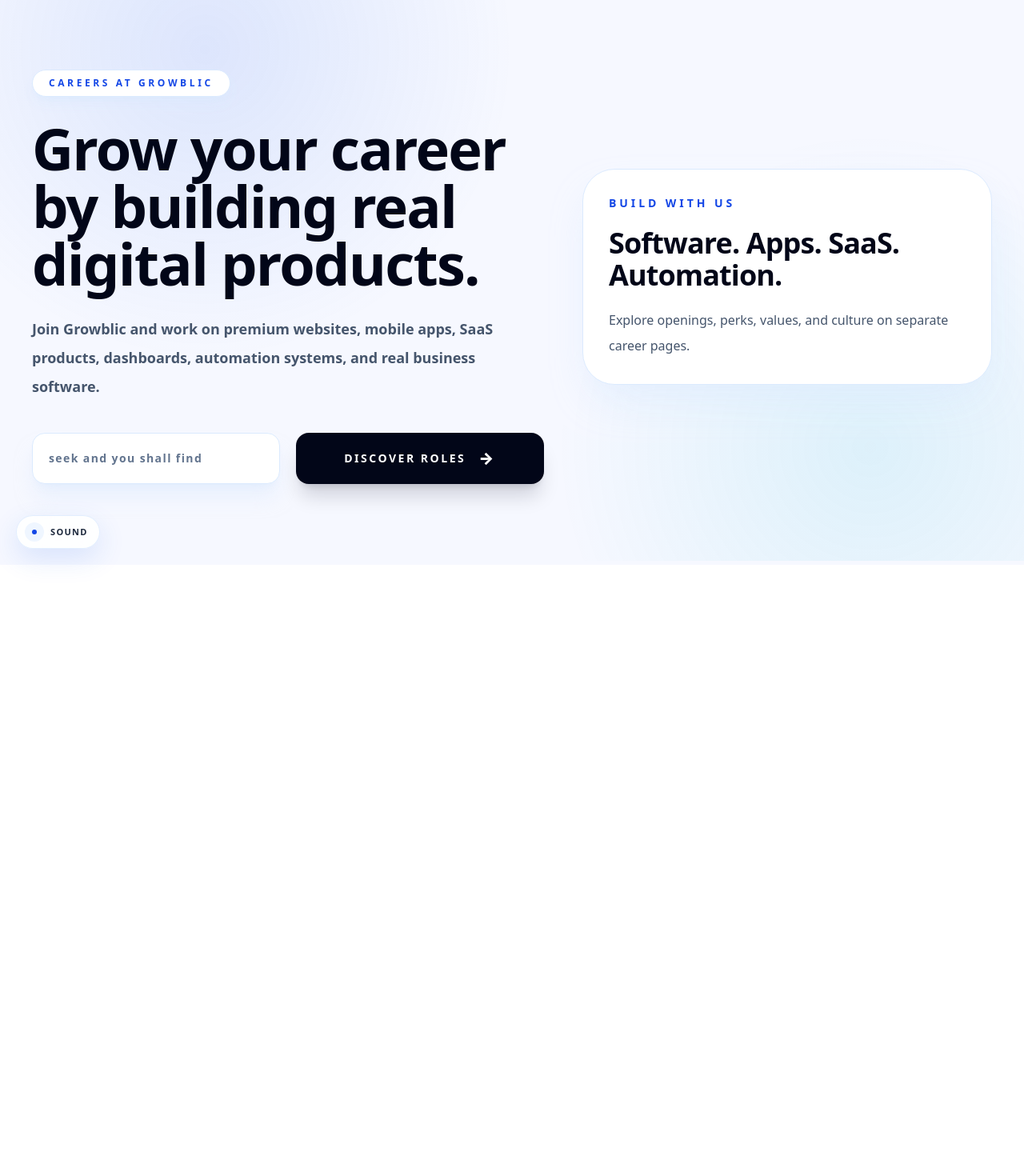
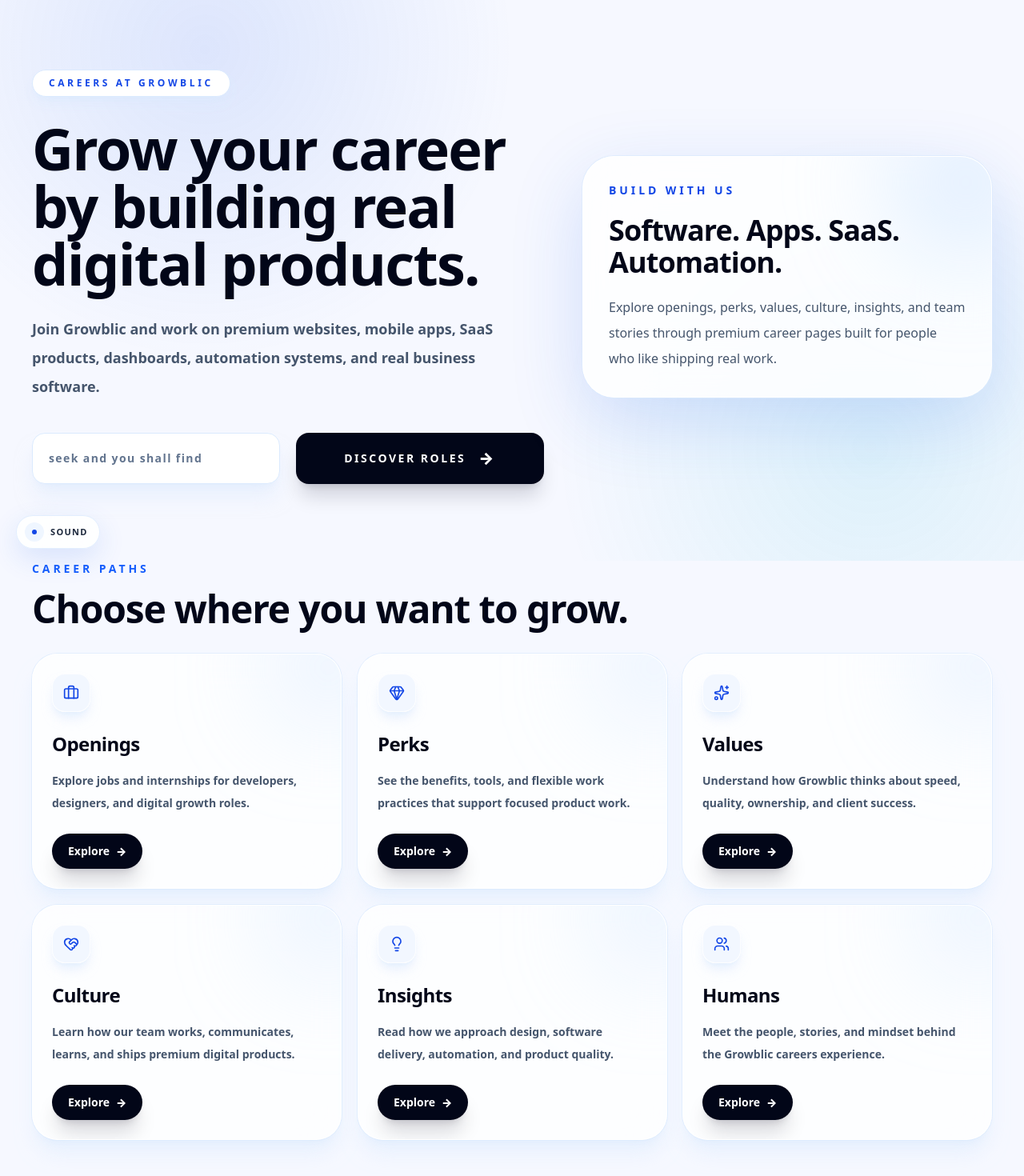
Before and after one commit to amanieheejhd-ship-it/growblic-website01, a Next.js app: page /growblic-website01/careers in a window 1280 px wide. Shown: the part 94-1564 px from the top of the page at 80% size. Before the commit the page ends 800 px from the top, so only its background shows below. Built offline with nearby package versions, Linux system fonts and the light colour scheme.

Commit message:
Upgrade careers pages with premium motion

```diff
--- a/src/app/careers/culture/page.tsx
+++ b/src/app/careers/culture/page.tsx
@@ -1,10 +1,35 @@
 import Link from "next/link";
 import { Metadata } from "next";
+import { Lightbulb, Sparkles, TrendingUp, Users } from "lucide-react";
+import Scroll3DSection from "../../../components/Scroll3DSection";
 
 export const metadata: Metadata = {
   title: "Culture | Growblic Careers",
   description: "A focused product culture built around execution, learning, trust, and premium work.",
 };
+
+const cultureCards = [
+  {
+    title: "Insights",
+    text: "How we think about products, design, and software delivery.",
+    icon: Lightbulb,
+  },
+  {
+    title: "Humans of Growblic",
+    text: "The people, mindset, and work style behind Growblic.",
+    icon: Users,
+  },
+  {
+    title: "Learning mindset",
+    text: "We improve every project, every screen, every system.",
+    icon: TrendingUp,
+  },
+  {
+    title: "Premium execution",
+    text: "We care about details because details build trust.",
+    icon: Sparkles,
+  },
+];
 
 export default function CulturePage() {
   return (
@@ -25,22 +50,26 @@ export default function CulturePage() {
           </p>
 
           <div className="mt-14 grid gap-6 lg:grid-cols-2">
-            <article className="rounded-[2rem] border border-blue-100 bg-white p-7 shadow-xl shadow-blue-100/55 transition hover:-translate-y-1 hover:shadow-2xl">
-              <h3 className="text-2xl font-black text-slate-950">Insights</h3>
-              <p className="mt-4 leading-8 text-slate-600">How we think about products, design, and software delivery.</p>
-            </article>
-            <article className="rounded-[2rem] border border-blue-100 bg-white p-7 shadow-xl shadow-blue-100/55 transition hover:-translate-y-1 hover:shadow-2xl">
-              <h3 className="text-2xl font-black text-slate-950">Humans of Growblic</h3>
-              <p className="mt-4 leading-8 text-slate-600">The people, mindset, and work style behind Growblic.</p>
-            </article>
-            <article className="rounded-[2rem] border border-blue-100 bg-white p-7 shadow-xl shadow-blue-100/55 transition hover:-translate-y-1 hover:shadow-2xl">
-              <h3 className="text-2xl font-black text-slate-950">Learning mindset</h3>
-              <p className="mt-4 leading-8 text-slate-600">We improve every project, every screen, every system.</p>
-            </article>
-            <article className="rounded-[2rem] border border-blue-100 bg-white p-7 shadow-xl shadow-blue-100/55 transition hover:-translate-y-1 hover:shadow-2xl">
-              <h3 className="text-2xl font-black text-slate-950">Premium execution</h3>
-              <p className="mt-4 leading-8 text-slate-600">We care about details because details build trust.</p>
-            </article>
+            {cultureCards.map((item, index) => {
+              const Icon = item.icon;
+
+              return (
+                <Scroll3DSection key={item.title} delay={index * 0.05}>
+                  <article className="group relative h-full overflow-hidden rounded-[2rem] border border-white/80 bg-white/80 p-7 shadow-xl shadow-blue-100/55 ring-1 ring-blue-100/70 backdrop-blur-xl transition hover:-translate-y-1 hover:border-blue-200 hover:shadow-2xl hover:shadow-blue-100/80">
+                    <div className="pointer-events-none absolute -right-12 -top-12 h-32 w-32 rounded-full bg-blue-200/45 blur-3xl transition group-hover:bg-cyan-200/55" />
+                    <span className="relative grid h-12 w-12 place-items-center rounded-2xl border border-white/80 bg-blue-50/80 text-blue-700 shadow-lg shadow-blue-100/70">
+                      <Icon className="h-5 w-5" aria-hidden="true" />
+                    </span>
+                    <h3 className="relative mt-5 text-2xl font-black text-slate-950">
+                      {item.title}
+                    </h3>
+                    <p className="relative mt-4 leading-8 text-slate-600">
+                      {item.text}
+                    </p>
+                  </article>
+                </Scroll3DSection>
+              );
+            })}
           </div>
 
           <div className="mt-14 flex flex-col gap-4 sm:flex-row">
--- a/src/app/careers/humans/page.tsx
+++ b/src/app/careers/humans/page.tsx
@@ -1,11 +1,31 @@
 import Link from "next/link";
 import { Metadata } from "next";
+import { MessageCircle, Sparkles, Users } from "lucide-react";
+import Scroll3DSection from "../../../components/Scroll3DSection";
 
 export const metadata: Metadata = {
   title: "Humans of Growblic | Growblic Careers",
   description:
     "Stories and people behind Growblic culture. More content will be added soon.",
 };
+
+const storyCards = [
+  {
+    title: "Team stories",
+    text: "Space for future interviews, builder notes, and day-in-the-life stories.",
+    icon: Users,
+  },
+  {
+    title: "Work mindset",
+    text: "How Growblic people think about ownership, craft, communication, and delivery.",
+    icon: Sparkles,
+  },
+  {
+    title: "Open conversations",
+    text: "A future home for lessons, reflections, and practical product-building moments.",
+    icon: MessageCircle,
+  },
+];
 
 export default function HumansPage() {
   return (
@@ -25,6 +45,29 @@ export default function HumansPage() {
           and culture content here later.
         </p>
 
+        <div className="mt-14 grid gap-6 md:grid-cols-3">
+          {storyCards.map((item, index) => {
+            const Icon = item.icon;
+
+            return (
+              <Scroll3DSection key={item.title} delay={index * 0.05}>
+                <article className="group relative h-full overflow-hidden rounded-[2rem] border border-white/80 bg-white/80 p-7 shadow-xl shadow-blue-100/55 ring-1 ring-blue-100/70 backdrop-blur-xl transition hover:-translate-y-1 hover:border-blue-200 hover:shadow-2xl hover:shadow-blue-100/80">
+                  <div className="pointer-events-none absolute -right-12 -top-12 h-32 w-32 rounded-full bg-blue-200/45 blur-3xl transition group-hover:bg-cyan-200/55" />
+                  <span className="relative grid h-12 w-12 place-items-center rounded-2xl border border-white/80 bg-blue-50/80 text-blue-700 shadow-lg shadow-blue-100/70">
+                    <Icon className="h-5 w-5" aria-hidden="true" />
+                  </span>
+                  <h2 className="relative mt-5 text-2xl font-black text-slate-950">
+                    {item.title}
+                  </h2>
+                  <p className="relative mt-4 leading-8 text-slate-600">
+                    {item.text}
+                  </p>
+                </article>
+              </Scroll3DSection>
+            );
+          })}
+        </div>
+
         <Link
           href="/careers"
           className="mt-12 inline-flex items-center justify-center rounded-full bg-slate-950 px-7 py-4 text-sm font-black text-white shadow-xl shadow-slate-950/15 transition hover:-translate-y-0.5 hover:bg-blue-700"
--- a/src/app/careers/openings/page.tsx
+++ b/src/app/careers/openings/page.tsx
@@ -1,5 +1,7 @@
 import Link from "next/link";
 import { Metadata } from "next";
+import { Briefcase, GraduationCap } from "lucide-react";
+import Scroll3DSection from "../../../components/Scroll3DSection";
 
 export const metadata: Metadata = {
   title: "Openings | Growblic Careers",
@@ -71,36 +73,46 @@ export default function OpeningsPage() {
           </p>
 
           <div className="mt-14 grid gap-6 lg:grid-cols-2">
-            {openings.map((item) => (
-              <article
-                key={item.title}
-                className="rounded-[2rem] border border-blue-100 bg-white p-7 shadow-xl shadow-blue-100/55 transition hover:-translate-y-1 hover:shadow-2xl"
-              >
-                <div className="flex items-start justify-between gap-4">
-                  <h2 className="text-2xl font-black text-slate-950">
-                    {item.title}
-                  </h2>
+            {openings.map((item, index) => {
+              const isInternship = item.type === "Internship";
+              const Icon = isInternship ? GraduationCap : Briefcase;
+
+              return (
+                <Scroll3DSection key={item.title} delay={index * 0.035}>
+                  <article className="group relative flex h-full min-h-72 flex-col overflow-hidden rounded-[2rem] border border-white/80 bg-white/80 p-7 shadow-xl shadow-blue-100/55 ring-1 ring-blue-100/70 backdrop-blur-xl transition hover:-translate-y-1 hover:border-blue-200 hover:shadow-2xl hover:shadow-blue-100/80">
+                    <div className="pointer-events-none absolute -right-12 -top-12 h-36 w-36 rounded-full bg-blue-200/45 blur-3xl transition group-hover:bg-cyan-200/55" />
+                    <div className="relative flex items-start justify-between gap-4">
+                      <span className="grid h-12 w-12 shrink-0 place-items-center rounded-2xl border border-white/80 bg-blue-50/80 text-blue-700 shadow-lg shadow-blue-100/70">
+                        <Icon className="h-5 w-5" aria-hidden="true" />
+                      </span>
                       <span
-                    className={`rounded-full px-3 py-1 text-xs font-black ${
-                      item.type === "Internship"
-                        ? "bg-blue-50 text-blue-700"
-                        : "bg-slate-100 text-slate-700"
+                        className={`rounded-full border px-3 py-1.5 text-xs font-black ${
+                          isInternship
+                            ? "border-blue-100 bg-blue-50/85 text-blue-700"
+                            : "border-slate-200 bg-white/85 text-slate-700"
                         }`}
                       >
                         {item.type}
                       </span>
                     </div>
 
-                <p className="mt-4 leading-8 text-slate-600">{item.desc}</p>
+                    <h2 className="relative mt-5 text-2xl font-black tracking-tight text-slate-950">
+                      {item.title}
+                    </h2>
+                    <p className="relative mt-4 flex-1 leading-8 text-slate-600">
+                      {item.desc}
+                    </p>
 
                     <Link
                       href="/careers/apply"
-                  className="mt-6 inline-flex rounded-full bg-slate-950 px-5 py-3 text-sm font-black text-white shadow-xl shadow-slate-950/15 transition hover:-translate-y-0.5 hover:bg-blue-700"
+                      className="relative mt-6 inline-flex w-fit rounded-full bg-slate-950 px-5 py-3 text-sm font-black text-white shadow-xl shadow-slate-950/15 transition hover:-translate-y-0.5 hover:bg-blue-700"
                     >
                       Apply now →
                     </Link>
                   </article>
-            ))}
+                </Scroll3DSection>
+              );
+            })}
           </div>
 
           <div className="mt-14 flex flex-col gap-4 sm:flex-row">
--- a/src/app/careers/page.tsx
+++ b/src/app/careers/page.tsx
@@ -1,11 +1,59 @@
 import Link from "next/link";
 import { Metadata } from "next";
+import {
+  Briefcase,
+  Gem,
+  HeartHandshake,
+  Lightbulb,
+  Sparkles,
+  Users,
+} from "lucide-react";
+import Scroll3DSection from "../../components/Scroll3DSection";
 
 export const metadata: Metadata = {
   title: "Careers | Growblic",
   description:
     "Join Growblic and build premium websites, apps, SaaS products, automation systems, and business software.",
 };
+
+const careerOptions = [
+  {
+    title: "Openings",
+    text: "Explore jobs and internships for developers, designers, and digital growth roles.",
+    href: "/careers/openings",
+    icon: Briefcase,
+  },
+  {
+    title: "Perks",
+    text: "See the benefits, tools, and flexible work practices that support focused product work.",
+    href: "/careers/perks",
+    icon: Gem,
+  },
+  {
+    title: "Values",
+    text: "Understand how Growblic thinks about speed, quality, ownership, and client success.",
+    href: "/careers/values",
+    icon: Sparkles,
+  },
+  {
+    title: "Culture",
+    text: "Learn how our team works, communicates, learns, and ships premium digital products.",
+    href: "/careers/culture",
+    icon: HeartHandshake,
+  },
+  {
+    title: "Insights",
+    text: "Read how we approach design, software delivery, automation, and product quality.",
+    href: "/careers/insights",
+    icon: Lightbulb,
+  },
+  {
+    title: "Humans",
+    text: "Meet the people, stories, and mindset behind the Growblic careers experience.",
+    href: "/careers/humans",
+    icon: Users,
+  },
+];
 
 export default function CareersPage() {
   return (
@@ -38,16 +86,64 @@ export default function CareersPage() {
             </div>
           </div>
 
-          <div className="rounded-[2.5rem] border border-blue-100 bg-white p-8 shadow-2xl shadow-blue-100/70">
-            <p className="text-sm font-black uppercase tracking-[0.28em] text-blue-700">
-              Build with us
-            </p>
-            <h2 className="mt-5 text-4xl font-black tracking-tight text-slate-950">
-              Software. Apps. SaaS. Automation.
-            </h2>
-            <p className="mt-5 leading-8 text-slate-600">
-              Explore openings, perks, values, and culture on separate career pages.
-            </p>
+          <Scroll3DSection>
+            <div className="relative overflow-hidden rounded-[2.5rem] border border-white/80 bg-white/82 p-8 shadow-[0_28px_90px_rgba(37,99,235,0.18)] ring-1 ring-blue-100/70 backdrop-blur-2xl">
+              <div className="pointer-events-none absolute -right-16 -top-16 h-48 w-48 rounded-full bg-blue-200/45 blur-3xl" />
+              <p className="relative text-sm font-black uppercase tracking-[0.28em] text-blue-700">
+                Build with us
+              </p>
+              <h2 className="relative mt-5 text-4xl font-black tracking-tight text-slate-950">
+                Software. Apps. SaaS. Automation.
+              </h2>
+              <p className="relative mt-5 leading-8 text-slate-600">
+                Explore openings, perks, values, culture, insights, and team stories
+                through premium career pages built for people who like shipping real work.
+              </p>
+            </div>
+          </Scroll3DSection>
+        </div>
+      </section>
+
+      <section className="px-6 pb-24 sm:px-8 lg:px-10">
+        <div className="mx-auto max-w-7xl">
+          <Scroll3DSection>
+            <div className="max-w-3xl">
+              <p className="text-sm font-black uppercase tracking-[0.28em] text-blue-600">
+                Career paths
+              </p>
+              <h2 className="mt-4 text-4xl font-black tracking-tight text-slate-950 sm:text-5xl">
+                Choose where you want to grow.
+              </h2>
+            </div>
+          </Scroll3DSection>
+
+          <div className="mt-8 grid gap-5 md:grid-cols-2 xl:grid-cols-3">
+            {careerOptions.map((item, index) => {
+              const Icon = item.icon;
+
+              return (
+                <Scroll3DSection key={item.title} delay={index * 0.04}>
+                  <Link
+                    href={item.href}
+                    className="group relative flex h-full min-h-64 flex-col overflow-hidden rounded-[2rem] border border-white/80 bg-white/78 p-6 shadow-xl shadow-blue-100/55 ring-1 ring-blue-100/70 backdrop-blur-xl transition hover:-translate-y-1 hover:border-blue-200 hover:shadow-2xl hover:shadow-blue-100/75"
+                  >
+                    <div className="pointer-events-none absolute -right-12 -top-12 h-32 w-32 rounded-full bg-blue-200/45 blur-3xl transition group-hover:bg-cyan-200/55" />
+                    <div className="relative grid h-12 w-12 place-items-center rounded-2xl border border-white/80 bg-blue-50/80 text-blue-700 shadow-lg shadow-blue-100/70">
+                      <Icon className="h-5 w-5" aria-hidden="true" />
+                    </div>
+                    <h3 className="relative mt-6 text-2xl font-black tracking-tight text-slate-950">
+                      {item.title}
+                    </h3>
+                    <p className="relative mt-4 flex-1 text-sm font-semibold leading-7 text-slate-600">
+                      {item.text}
+                    </p>
+                    <span className="relative mt-6 inline-flex w-fit items-center rounded-full bg-slate-950 px-5 py-3 text-sm font-black text-white shadow-xl shadow-slate-950/15 transition group-hover:bg-blue-700">
+                      Explore <span className="ml-2">→</span>
+                    </span>
+                  </Link>
+                </Scroll3DSection>
+              );
+            })}
           </div>
         </div>
       </section>
--- a/src/components/Scroll3DSection.tsx
+++ b/src/components/Scroll3DSection.tsx
@@ -7,9 +7,11 @@ import { useRef, useState } from "react";
 export default function Scroll3DSection({
   children,
   className = "",
+  delay = 0,
 }: {
   children: ReactNode;
   className?: string;
+  delay?: number;
 }) {
   const reduceMotion = useReducedMotion();
 
@@ -18,7 +20,7 @@ export default function Scroll3DSection({
       initial={reduceMotion ? false : { opacity: 0, y: 42, rotateX: 7, scale: 0.985 }}
       whileInView={reduceMotion ? undefined : { opacity: 1, y: 0, rotateX: 0, scale: 1 }}
       viewport={{ amount: 0.22, margin: "-80px" }}
-      transition={{ duration: 0.7, ease: [0.16, 1, 0.3, 1] }}
+      transition={{ duration: 0.7, delay, ease: [0.16, 1, 0.3, 1] }}
       className={className}
       style={{ transformPerspective: 1200, transformStyle: "preserve-3d" }}
     >
```
Also changed, not shown: src/app/careers/insights/page.tsx (+13 -10 lines), src/app/careers/perks/page.tsx (+9 -7 lines), src/app/careers/values/page.tsx (+13 -9 lines), src/components/Footer.tsx (+0 -8 lines). Lines whose indentation alone changed are shown as unchanged.
